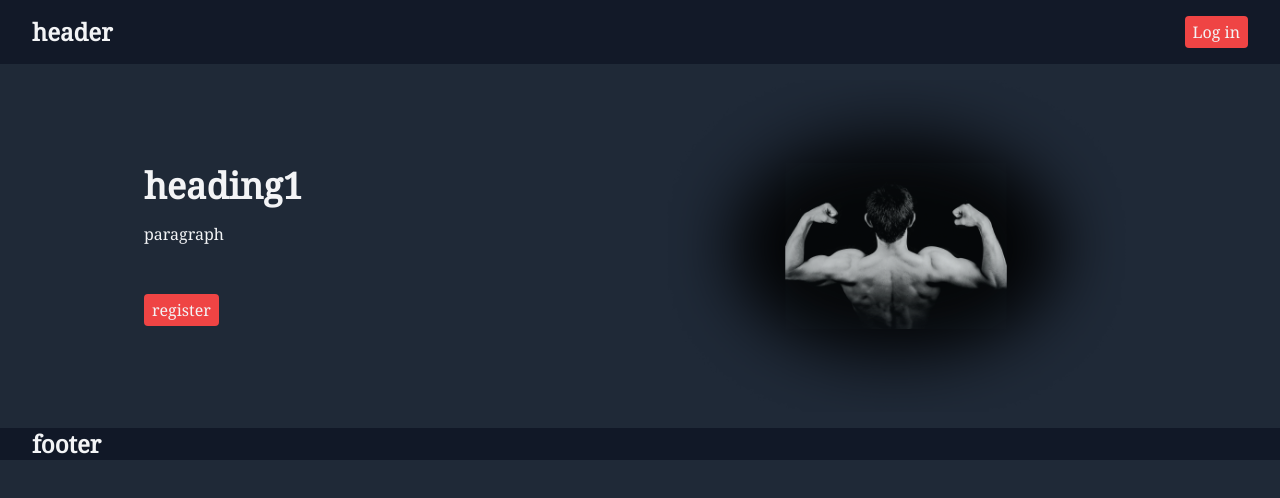
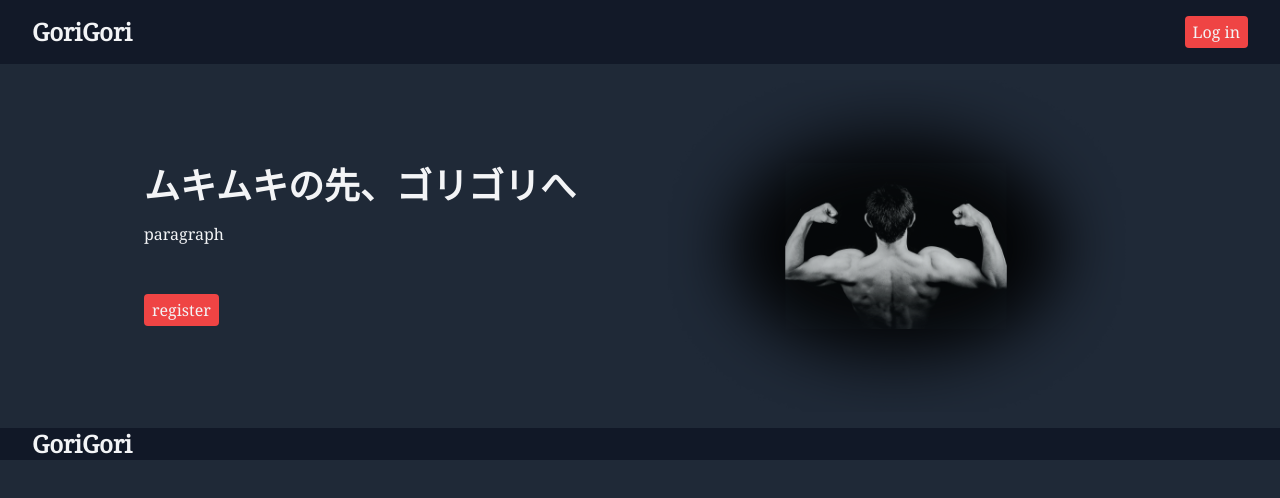
Before and after one commit to nakashi94/muscle-power, a Next.js app in the folder front/: page / in a window 1280 px wide. Shown: the top 498 px of the page. Built offline with nearby package versions, Linux system fonts and the light colour scheme; no server answers.

Commit message:
fix: heading and application title

```diff
--- a/front/src/components/layouts/Footer.tsx
+++ b/front/src/components/layouts/Footer.tsx
@@ -4,7 +4,7 @@ export const Footer: React.FC = memo(() => {
   return (
     <footer className="bg-gray-900 w-full">
       <div className="container mx-auto px-8">
-        <div className="text-2xl font-bold">footer</div>
+        <div className="text-2xl font-bold">GoriGori</div>
       </div>
     </footer>
   );
--- a/front/src/components/layouts/Header.tsx
+++ b/front/src/components/layouts/Header.tsx
@@ -18,19 +18,6 @@ export const Header: React.FC = memo(() => {
   };
   const openModal = () => {
     setModalIsOpen(true);
-  };
-  const customStyles = {
-    content: {
-      top: "50%",
-      left: "50%",
-      right: "auto",
-      bottom: "auto",
-      marginRight: "-50%",
-      transform: "translate(-50%, -50%)",
-      backgroundColor: "#1f2937",
-      width: "50%",
-      height: "25%",
-    },
   };
   const onClickSignIn = () => {
     const auth = getAuth(app);
@@ -76,7 +63,7 @@ export const Header: React.FC = memo(() => {
         <div className="flex items-center justify-between h-full">
           <div className="text-2xl font-bold">
             <Link href="/" className="text-blues">
-              header
+              GoriGori
             </Link>
           </div>
           <button
@@ -88,7 +75,6 @@ export const Header: React.FC = memo(() => {
           <Modal
             isOpen={modalIsOpen}
             onRequestClose={closeModal}
-            // style={customStyles}
             className="absolute top-1/2 left-1/2 right-auto bottom-auto translate-x-[-50%] translate-y-[-50%] bg-gray-800 p-16 rounded-3xl shadow-2xl"
             ariaHideApp={false}
             contentLabel="Login Modal"
@@ -96,7 +82,7 @@ export const Header: React.FC = memo(() => {
             <button onClick={closeModal} className="absolute top-4 right-4">
               <IoClose />
             </button>
-            <h1 className="font-bold text-2xl mb-8">App name</h1>
+            <h1 className="font-bold text-2xl mb-8">GoriGori</h1>
             <button
               onClick={onClickSignIn}
               className="outline-none border-none rounded bg-red-500 px-4 py-2"
--- a/front/src/pages/index.tsx
+++ b/front/src/pages/index.tsx
@@ -16,7 +16,9 @@ export const Home = () => {
         <div className="container max-w-screen-lg mx-auto">
           <div className="flex items-center">
             <div className="basis-1/2 px-4">
-              <h1 className="text-4xl font-bold mb-4">heading1</h1>
+              <h1 className="text-4xl font-bold mb-4">
+                ムキムキの先、ゴリゴリへ
+              </h1>
               <p className="mb-12">paragraph</p>
               <button
                 onClick={onClickRegister}
```
Also changed, not shown: front/src/images/muscle-man-back.jpg (deleted).
